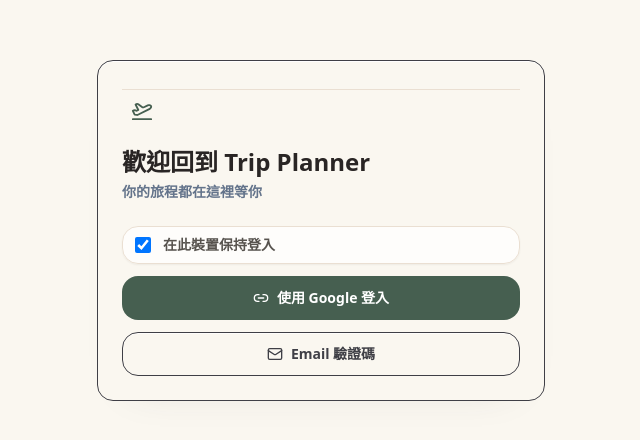
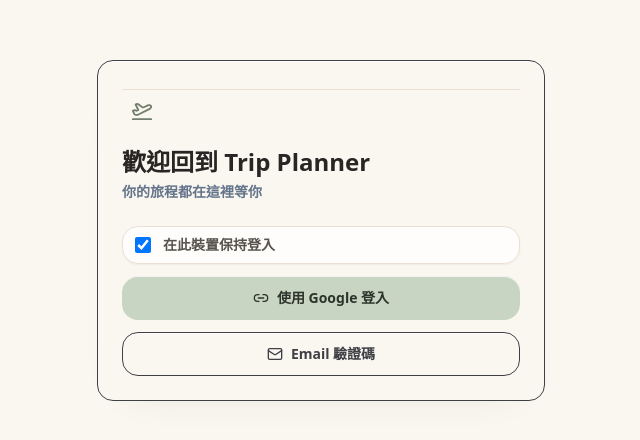
Before and after one commit to ZUIHUI/trip-planner, a React (Vite) app: page /login in a window 1280 px wide. Shown: the part 170-610 px from the top of the page, without its empty margins (319-959 px from the left). Built offline with nearby package versions, Linux system fonts and the light colour scheme; no server answers.

Commit message:
Soften sage theme buttons

```diff
--- a/index.html
+++ b/index.html
@@ -9,7 +9,7 @@
 
     <!-- PWA Meta Tags -->
     <link rel="manifest" href="/manifest.json" />
-    <meta name="theme-color" content="#465f50" />
+    <meta name="theme-color" content="#737f6c" />
     <meta name="apple-mobile-web-app-capable" content="yes" />
     <meta name="apple-mobile-web-app-status-bar-style" content="black-translucent" />
     <meta name="apple-mobile-web-app-title" content="TripPlanner" />
@@ -40,7 +40,7 @@
         <div style="max-width:360px;text-align:center;">
           <h1 style="margin:0 0 10px;font-size:24px;">Trip Planner</h1>
           <p style="margin:0 0 16px;line-height:1.6;color:#8a817c;">Loading your trip planner...</p>
-          <a href="https://trip-planner-36455.firebaseapp.com/" style="color:#607c69;font-weight:700;">Open the stable site</a>
+          <a href="https://trip-planner-36455.firebaseapp.com/" style="color:#737f6c;font-weight:700;">Open the stable site</a>
         </div>
       </main>
     </div>
--- a/src/styles/index.css
+++ b/src/styles/index.css
@@ -5,26 +5,26 @@
 @layer base {
   :root {
     /* Light Mode: Japanese Magazine x Fresh Travel */
-    --color-brand-50: 246 249 245;
-    --color-brand-100: 232 240 233;
-    --color-brand-200: 209 224 213;
-    --color-brand-300: 176 199 183;
-    --color-brand-400: 140 168 149;
-    --color-brand-500: 124 152 133;
-    --color-brand-600: 96 124 105;
-    --color-brand-700: 70 95 80;
-    --color-brand-800: 50 71 59;
-    --color-brand-900: 37 55 45;
-    --color-brand-950: 21 32 27;
+    --color-brand-50: 250 251 248;
+    --color-brand-100: 240 243 236;
+    --color-brand-200: 221 230 216;
+    --color-brand-300: 201 213 195;
+    --color-brand-400: 180 194 173;
+    --color-brand-500: 160 174 153;
+    --color-brand-600: 135 148 127;
+    --color-brand-700: 115 127 108;
+    --color-brand-800: 94 105 89;
+    --color-brand-900: 68 77 65;
+    --color-brand-950: 45 52 43;
 
     --accent-petal: 250 247 240;
-    --accent-petal-strong: 124 152 133;
+    --accent-petal-strong: 160 174 153;
     --accent-sun: 254 246 220;
     --accent-sun-strong: 217 119 6;
     --accent-coral: 254 242 242;
     --accent-coral-strong: 185 28 28;
     --accent-lilac: 239 246 241;
-    --accent-lilac-strong: 96 124 105;
+    --accent-lilac-strong: 135 148 127;
     --accent-sky: 224 242 251;
     --accent-sky-strong: 14 165 233;
 
@@ -44,7 +44,7 @@
     --border-soft: 234 223 210;
     --radius-card: 16px;
     --shadow-card: 0 18px 42px -36px rgba(63, 63, 70, 0.18), 0 1px 0 rgba(255, 255, 255, 0.88) inset;
-    --shadow-card-hover: 0 24px 54px -38px rgba(70, 95, 80, 0.22), 0 1px 0 rgba(255, 255, 255, 0.92) inset;
+    --shadow-card-hover: 0 24px 54px -38px rgba(115, 127, 108, 0.2), 0 1px 0 rgba(255, 255, 255, 0.92) inset;
 
     /* Semantic z-index tokens */
     --z-bottom-nav: 40;
@@ -54,31 +54,31 @@
 
   /* Dark Mode: Deep Sage Travel Night */
   .dark {
-    --color-brand-50: 18 28 23;
-    --color-brand-100: 25 40 33;
-    --color-brand-200: 39 62 51;
-    --color-brand-300: 60 91 75;
-    --color-brand-400: 96 124 105;
-    --color-brand-500: 124 152 133;
-    --color-brand-600: 156 181 164;
-    --color-brand-700: 190 209 196;
-    --color-brand-800: 221 232 224;
-    --color-brand-900: 245 250 246;
-    --color-brand-950: 250 252 250;
-    --accent-petal: 24 36 30;
-    --accent-petal-strong: 156 181 164;
+    --color-brand-50: 16 20 15;
+    --color-brand-100: 25 31 24;
+    --color-brand-200: 39 47 37;
+    --color-brand-300: 61 70 58;
+    --color-brand-400: 94 105 89;
+    --color-brand-500: 135 148 127;
+    --color-brand-600: 160 174 153;
+    --color-brand-700: 190 202 184;
+    --color-brand-800: 221 230 216;
+    --color-brand-900: 250 251 248;
+    --color-brand-950: 252 253 250;
+    --accent-petal: 24 31 27;
+    --accent-petal-strong: 160 174 153;
     --accent-sun: 48 39 26;
     --accent-sun-strong: 245 158 11;
     --accent-coral: 69 26 33;
     --accent-coral-strong: 248 113 113;
-    --accent-lilac: 20 33 28;
-    --accent-lilac-strong: 156 181 164;
+    --accent-lilac: 22 29 25;
+    --accent-lilac-strong: 160 174 153;
     --accent-sky: 15 50 67;
     --accent-sky-strong: 125 211 252;
-    --surface-page: 9 15 13;
-    --surface-card: 16 25 21;
-    --surface-muted: 23 35 30;
-    --border-soft: 58 76 65;
+    --surface-page: 13 17 16;
+    --surface-card: 20 27 24;
+    --surface-muted: 29 38 33;
+    --border-soft: 70 80 68;
     --shadow-card: 0 24px 56px -44px rgba(0, 0, 0, 0.78), 0 1px 0 rgba(255, 255, 255, 0.05) inset;
     --shadow-card-hover: 0 30px 64px -46px rgba(0, 0, 0, 0.82), 0 1px 0 rgba(255, 255, 255, 0.07) inset;
   }
@@ -206,15 +206,19 @@
   }
 
   .tp-button-primary {
-    @apply inline-flex min-h-[44px] min-w-[44px] items-center justify-center gap-2 rounded-lg px-4 py-2.5 text-sm font-bold text-white transition duration-200 active:scale-[0.98] disabled:cursor-not-allowed disabled:opacity-60;
-    background: rgb(var(--color-brand-700));
-    box-shadow: 0 18px 36px -28px rgba(70, 95, 80, 0.56);
+    @apply inline-flex min-h-[44px] min-w-[44px] items-center justify-center gap-2 rounded-lg px-4 py-2.5 text-sm font-bold transition duration-200 active:scale-[0.98] disabled:cursor-not-allowed disabled:opacity-60;
+    background: rgb(var(--color-brand-300));
+    border: 1px solid rgba(var(--color-brand-400), 0.72);
+    color: rgb(var(--color-brand-950));
+    box-shadow: 0 16px 34px -28px rgba(115, 127, 108, 0.34), 0 1px 0 rgba(255, 255, 255, 0.72) inset;
   }
 
   .tp-button-primary:hover:not(:disabled) {
-    background: rgb(var(--color-brand-800));
+    background: rgb(var(--color-brand-400));
+    border-color: rgba(var(--color-brand-500), 0.78);
+    color: rgb(var(--color-brand-950));
     transform: translateY(-3px);
-    box-shadow: 0 20px 42px -28px rgba(70, 95, 80, 0.64);
+    box-shadow: 0 20px 42px -30px rgba(115, 127, 108, 0.42), 0 1px 0 rgba(255, 255, 255, 0.66) inset;
   }
 
   .tp-button-secondary {
@@ -228,7 +232,7 @@
   .tp-button-secondary:hover:not(:disabled) {
     border-color: rgba(var(--accent-sky-strong), 0.34);
     background: rgba(var(--surface-card), 1);
-    box-shadow: 0 16px 34px -26px rgba(70, 95, 80, 0.26);
+    box-shadow: 0 16px 34px -26px rgba(95, 108, 89, 0.22);
     transform: translateY(-3px);
   }
 
@@ -350,7 +354,7 @@
 
   .tp-icon-chip:hover {
     transform: translateY(-3px);
-    box-shadow: inset 0 0 0 1px rgba(var(--accent-sky-strong), 0.28), 0 14px 28px -26px rgba(70, 95, 80, 0.24);
+    box-shadow: inset 0 0 0 1px rgba(var(--accent-sky-strong), 0.28), 0 14px 28px -26px rgba(95, 108, 89, 0.2);
   }
 
   .dark .tp-card {
@@ -374,12 +378,14 @@
   }
 
   .dark .tp-button-primary {
-    background: rgb(var(--color-brand-800));
+    background: rgb(var(--color-brand-700));
+    border-color: rgba(var(--color-brand-600), 0.72);
     color: rgb(var(--color-brand-50));
   }
 
   .dark .tp-button-primary:hover:not(:disabled) {
-    background: rgb(var(--color-brand-900));
+    background: rgb(var(--color-brand-800));
+    color: rgb(var(--color-brand-50));
   }
 
   .dark .tp-button-secondary:hover:not(:disabled) {
```
Also changed, not shown: public/manifest.json.
